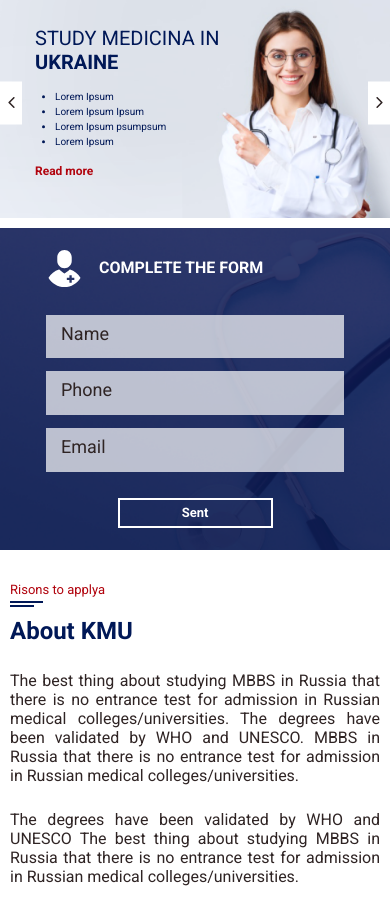
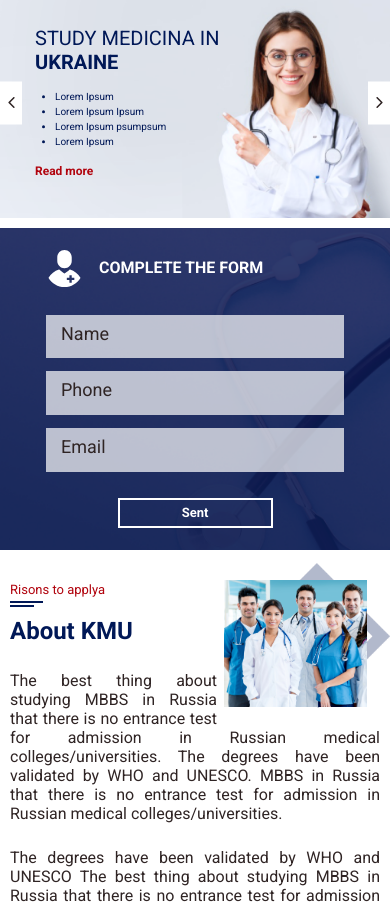
Before and after one commit to maksDavydenko/university-of-medicine, a plain HTML site: page index.html in a window 390 px wide. Shown: the part 154-1060 px from the top of the page. Drawn offline with nearby package versions, Linux system fonts and the light colour scheme; files whose address does not match are found by name.

Commit message:
fix about block

```diff
--- a/css/media.css
+++ b/css/media.css
@@ -364,7 +364,6 @@
     }
 
     .choose-content {
-
         grid-template-areas: "info"
                                 "content"
                               "button";
@@ -402,7 +401,6 @@
         max-width: 430px
       }
 
-
       .about-item__icon {
         width: 55px;
       }
@@ -412,7 +410,8 @@
       }
 
       .about-img::after {
-        background-image: none;
+        width: 500px;
+        height: 500px;
       }
 
       .about-img--float {
@@ -570,8 +569,25 @@
      }
 
      .about-img-mobile {
+       position: relative;
        display: block;
+       max-width: 300px;
+       float: right;
        margin-bottom: 20px;
+       margin-left: 20px;
+       z-index: 2;
+     }
+
+     .about-img-mobile::after {
+       position: absolute;
+       content: "";
+       width: 300px;
+       height: 300px;
+       top: -30px;
+       right: -30px;
+      background-image: url('../img/photos/rectangular.png');
+      background-size: cover;
+      z-index: -1;
      }
 
      .about-block--full-width .about-img--float {
@@ -652,6 +668,11 @@
   .section  {
     margin-bottom: 70px;
   }
+
+  .about-img-mobile {
+    width: 250px;
+  }
+
 }
 
 @media screen and (max-width: 780px) {
@@ -724,6 +745,14 @@
   .about-block--full-width .about-img--float{
     margin-left: 20px;
     margin-bottom: 15px;
+  }
+
+  .news-content-subtitle span {
+    font-size: 18px;
+  }
+
+  .news-content-title {
+    font-size: 30px;
   }
 }
 
@@ -909,6 +938,18 @@
     border-left: 4px solid var(--main-color--light);
     border-right: 4px solid var(--main-color--light);
     }
+
+    .about-img-mobile {
+      width: 143px;
+      right: 13px;
+    }
+
+    .about-img-mobile::after {
+      width: 145px;
+      height: 145px;
+      right: -23px;
+      top: -17px;
+    }
 }
 
 
--- a/css/style.css
+++ b/css/style.css
@@ -488,6 +488,7 @@
 
 .news-content-subtitle {
   margin-bottom: 30px;
+  font-weight: bold;
 }
 
 .news-content-subtitle span{
@@ -521,6 +522,7 @@
 .news-content-title {
   color: var(--main-color);
   margin-bottom: 30px;
+  font-weight: bold;
 }
 
 .news-item__img {
--- a/index.html
+++ b/index.html
@@ -376,13 +376,15 @@
         <div class="about section">
             <div class="container-wrap">
                 <div class="about-content">
-
                     <div class="about-block">
-                        <h4 class="news-content-subtitle">
+                        <div class="about-img-mobile">
+                            <img src="./img/photos/doctors.png" alt="doctors">
+                        </div>
+                        <p class="news-content-subtitle">
                             <span>Risons to applya</span>
-                        </h4>
-                        <h2 class="news-content-title">About KMU</h2>
-                        <div class="about-content-text-block">
+                        </p>
+                        <p class="news-content-title">About KMU</p>
+                        <p class="about-content-text-block">
                         <p class="about-content-text">
 
                             The best thing about studying MBBS in Russia that there is no
@@ -400,10 +402,7 @@
                             Russia that there is no entrance test for admission in Russian medical
                             colleges/universities. </p>
 
-                        </div>
-                        <div class="about-img-mobile">
-                            <img src="./img/photos/doctors.png" alt="doctors">
-                        </div>
+                        </p>
 
                         <div class="about-items">
                             <div class="about-item">
```
Also changed, not shown: about.html (+9 -9 lines). Lines whose indentation alone changed are shown as unchanged.
